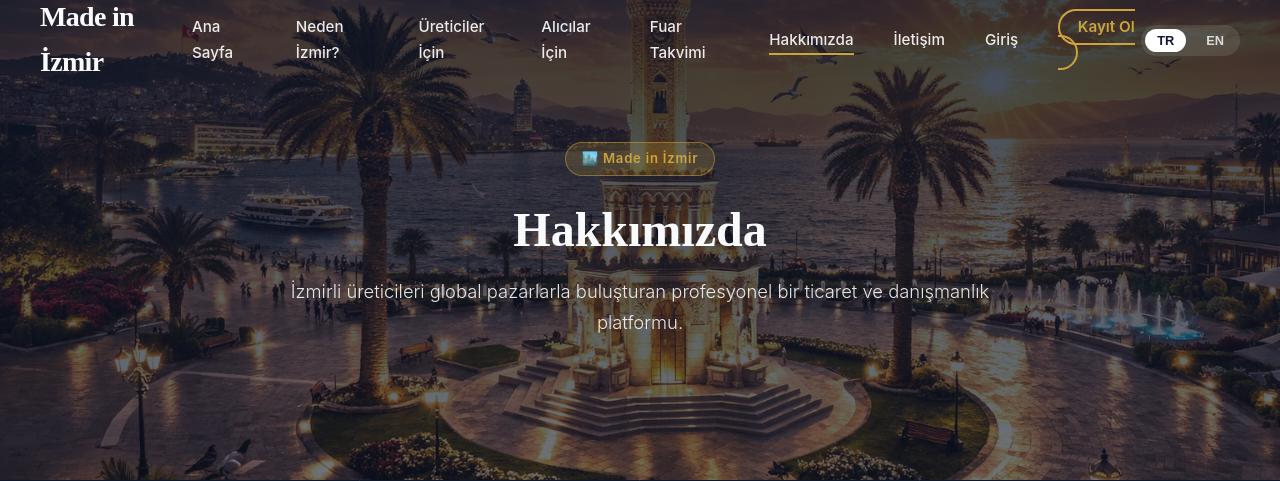
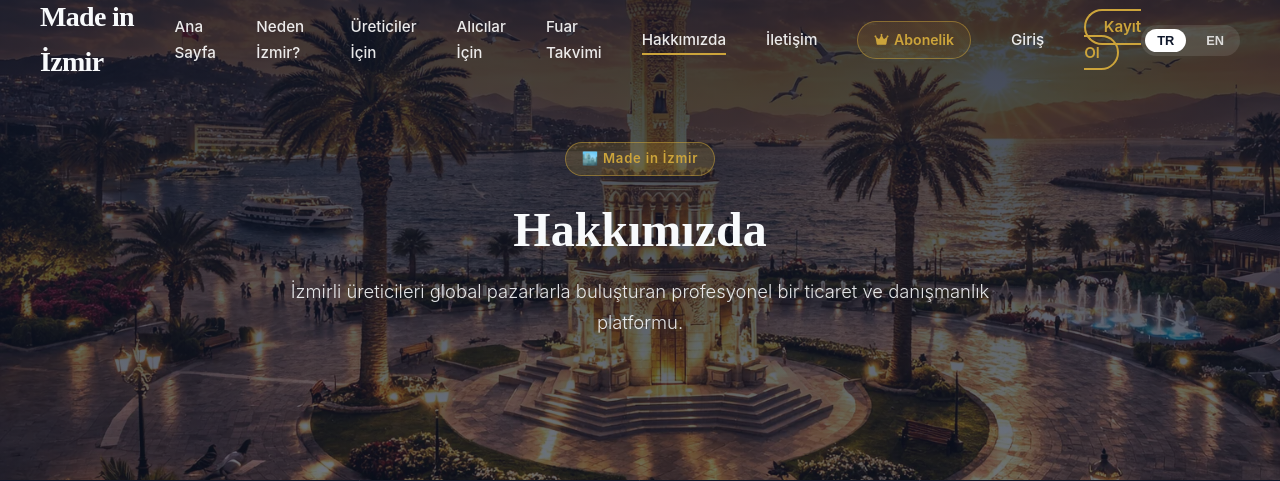
Before and after one commit to oecer/made-in-izmir, a Django app: page /about/ in a window 1280 px wide. Shown: the top 481 px of the page. Run offline with Django 5.2, Linux system fonts and the light colour scheme.

Commit message:
feat: Add a subscription button to the navbar and implement its styling.

```diff
--- a/main/static/css/style.css
+++ b/main/static/css/style.css
@@ -1222,6 +1222,52 @@ footer {
 header.scrolled .btn-signup-nav {
     border-color: var(--accent-color) !important;
     color: var(--accent-color) !important;
+}
+
+/* btn-subscription-nav (Abonelik in navbar) */
+.btn-subscription-nav {
+    display: inline-flex !important;
+    align-items: center;
+    gap: 0.35rem;
+    background: linear-gradient(135deg, rgba(204, 164, 59, 0.15), rgba(204, 164, 59, 0.08)) !important;
+    border: 1.5px solid rgba(204, 164, 59, 0.55) !important;
+    color: var(--accent-color) !important;
+    padding: 0.4rem 1rem !important;
+    border-radius: 50px !important;
+    font-size: 0.88rem !important;
+    font-weight: 600 !important;
+    transition: background 0.2s, border-color 0.2s, box-shadow 0.2s, color 0.2s !important;
+}
+
+.btn-subscription-nav i {
+    font-size: 0.78rem;
+}
+
+.btn-subscription-nav:hover {
+    background: var(--accent-color) !important;
+    border-color: var(--accent-color) !important;
+    color: var(--primary-color) !important;
+    box-shadow: 0 0 12px rgba(204, 164, 59, 0.4) !important;
+}
+
+.btn-subscription-nav::after {
+    display: none !important;
+}
+
+header.scrolled .btn-subscription-nav {
+    background: linear-gradient(135deg, rgba(204, 164, 59, 0.12), rgba(204, 164, 59, 0.05)) !important;
+    border-color: rgba(204, 164, 59, 0.6) !important;
+    color: var(--accent-color) !important;
+}
+
+header.scrolled .btn-subscription-nav:hover {
+    background: var(--accent-color) !important;
+    color: #fff !important;
+}
+
+/* Mobile drawer: subscription button */
+.nav-links .btn-subscription-nav {
+    border-color: rgba(204, 164, 59, 0.5) !important;
 }
 
 /* ── User Dropdown ── */
--- a/main/templates/components/navbar.html
+++ b/main/templates/components/navbar.html
@@ -44,6 +44,7 @@
                 <li><a href="{% url 'expos:calendar' %}" data-i18n="nav.calendar">Fuar Takvimi</a></li>
                 <li><a href="{% url 'main:about' %}" data-i18n="nav.about">Hakkımızda</a></li>
                 <li><a href="{% url 'main:contact' %}" data-i18n="nav.contact">İletişim</a></li>
+                <li><a href="{% url 'subscriptions:pricing' %}" data-i18n="nav.subscription" class="btn-subscription-nav"><i class="fas fa-crown" aria-hidden="true"></i> <span data-i18n="nav.subscription">Abonelik</span></a></li>
                 <li><a href="{% url 'accounts:dashboard' %}" data-i18n="nav.dashboard" class="btn-dashboard-nav">Panel</a></li>
                 {% endif %}
                 {% else %}
@@ -55,6 +56,7 @@
                 <li><a href="{% url 'expos:calendar' %}" data-i18n="nav.calendar">Fuar Takvimi</a></li>
                 <li><a href="{% url 'main:about' %}" data-i18n="nav.about">Hakkımızda</a></li>
                 <li><a href="{% url 'main:contact' %}" data-i18n="nav.contact">İletişim</a></li>
+                <li><a href="{% url 'subscriptions:pricing' %}" data-i18n="nav.subscription" class="btn-subscription-nav"><i class="fas fa-crown" aria-hidden="true"></i> <span data-i18n="nav.subscription">Abonelik</span></a></li>
                 <li><a href="{% url 'accounts:login' %}" data-i18n="nav.login">Giriş</a></li>
                 <li><a href="{% url 'accounts:signup' %}" data-i18n="nav.signup" class="btn-signup-nav">Kayıt Ol</a></li>
                 {% endif %}
```
